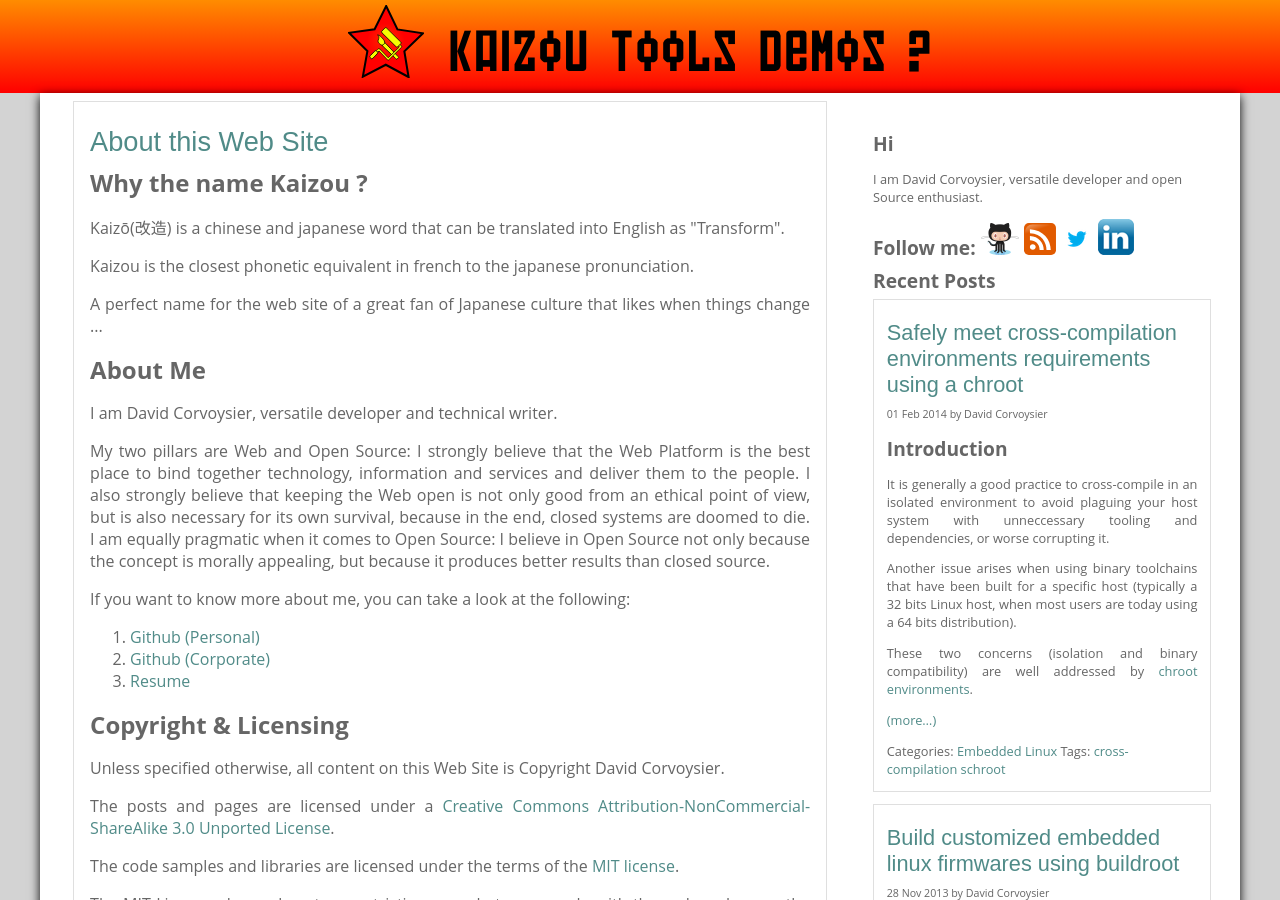
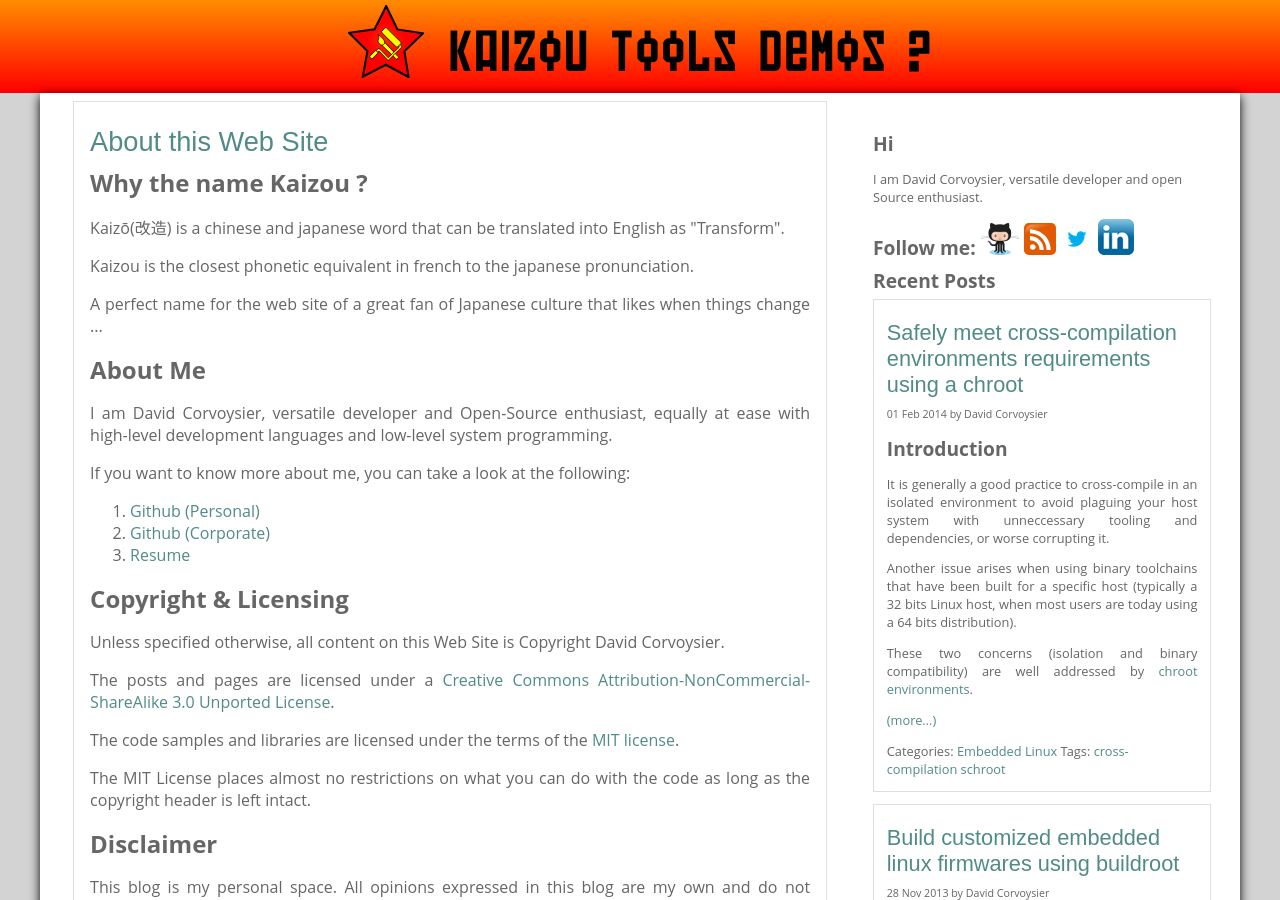
Before and after one commit to mgcrea/benchmark-kaizoumark, a Jekyll site: the page built from about.html, in a window 1280 px wide and 900 px high. Built offline with Jekyll 4.4.1, drawn with Linux system fonts in a browser that asks for light colours; comment, search, counter and statistics services are not loaded.

Commit message:
Simplified about

```diff
--- a/about.html
+++ b/about.html
@@ -13,8 +13,7 @@ published: true
 </section>
 <section>
     <h2>About Me</h2>
-    <p>I am David Corvoysier, versatile developer and technical writer.</p>
-    <p>My two pillars are Web and Open Source: I strongly believe that the Web Platform is the best place to bind together technology, information and services and deliver them to the people. I also strongly believe that keeping the Web open is not only good from an ethical point of view, but is also necessary for its own survival, because in the end, closed systems are doomed to die. I am equally pragmatic when it comes to Open Source: I believe in Open Source not only because the concept is morally appealing, but because it produces better results than closed source.</p>
+    <p>I am David Corvoysier, versatile developer and Open-Source enthusiast, equally at ease with high-level development languages and low-level system programming.</p>
     <p>If you want to know more about me, you can take a look at the following:</p>
     <ol>
         <li><a href="https://github.com/kaizouman">Github (Personal)</a></li>
```
